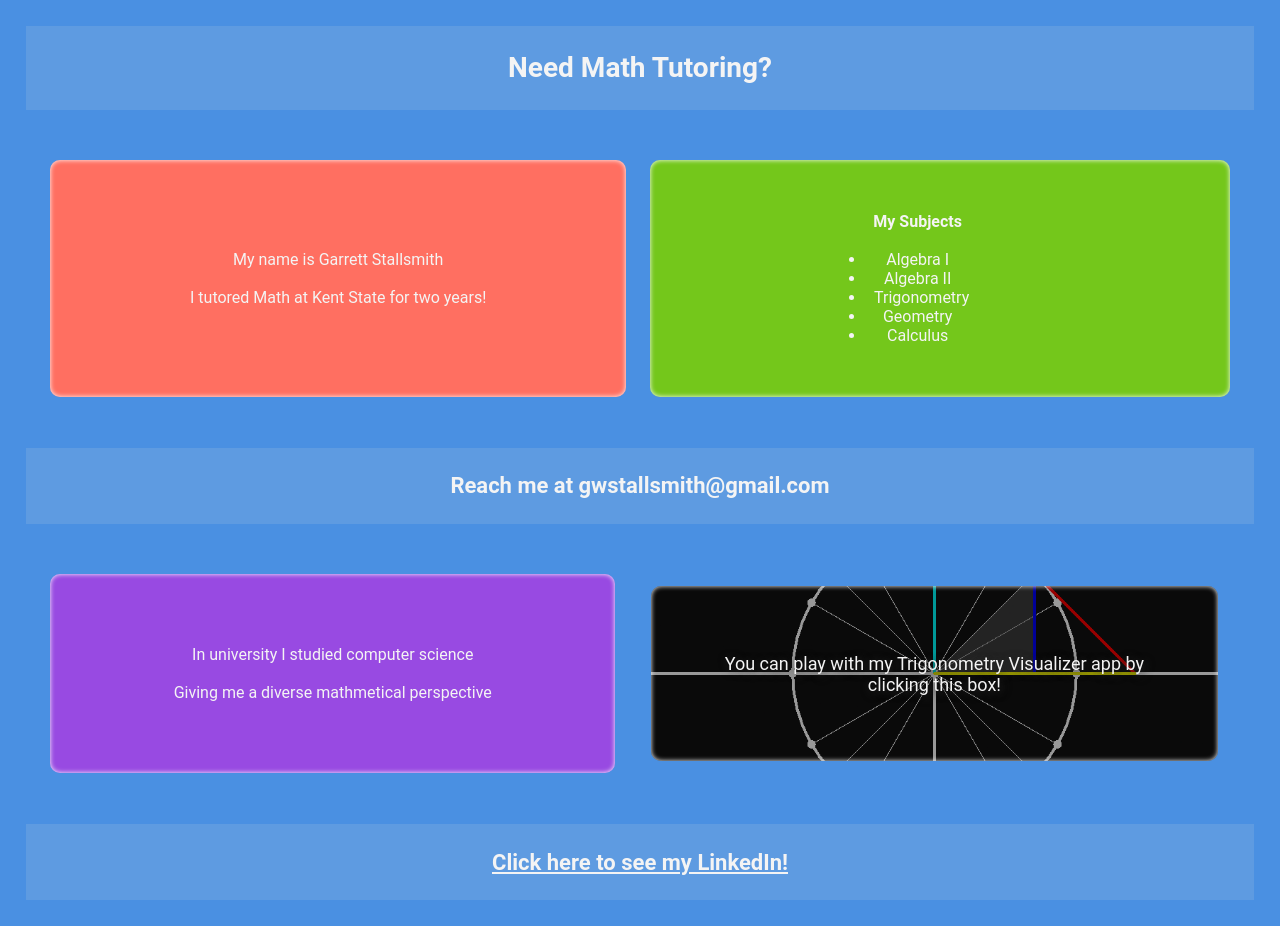
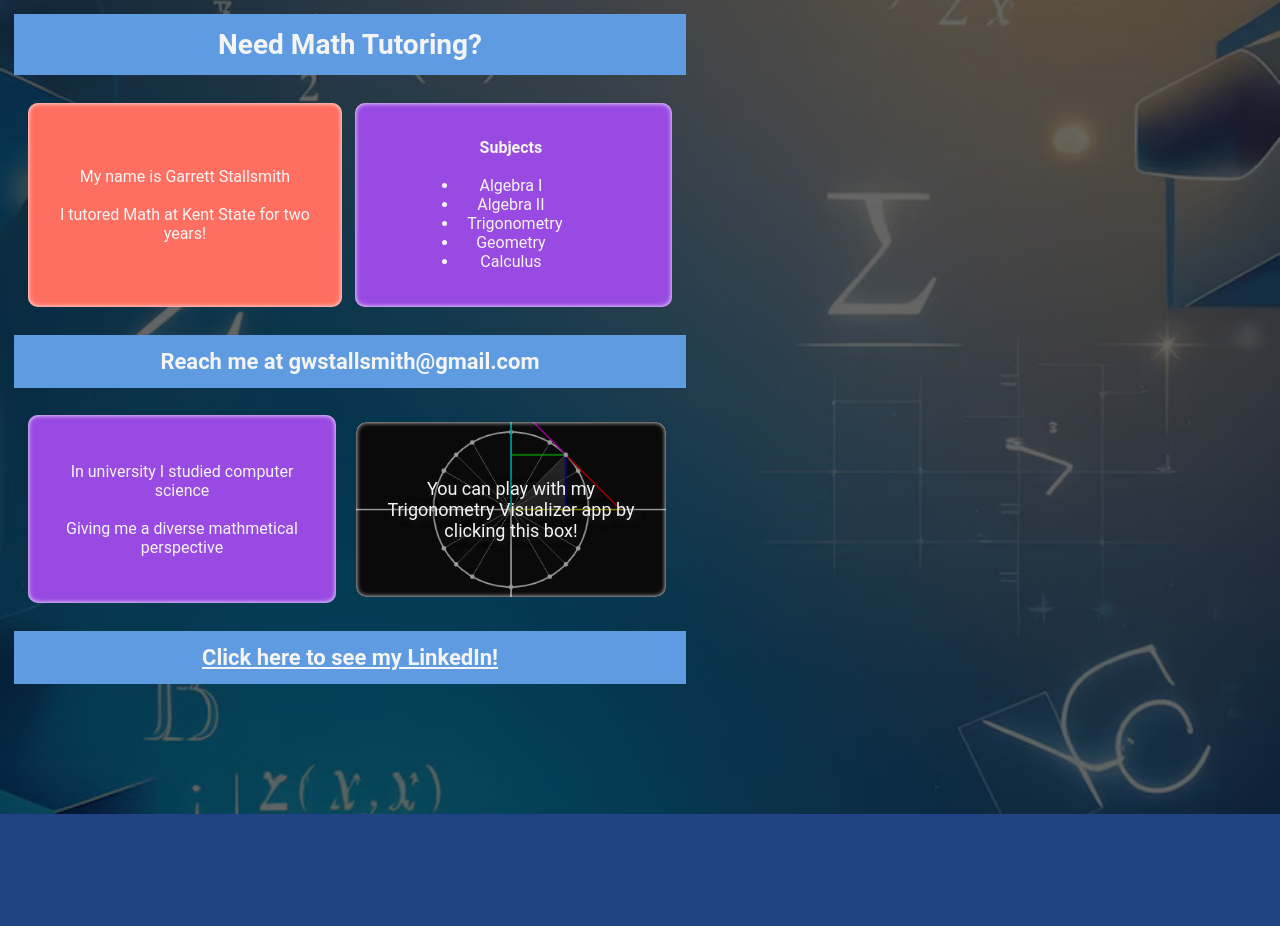
Before and after one commit to gwstallsmith/gwstutoring, a plain HTML site: page index.html in a window 1280 px wide. After the commit the page ends 814 px from the top, so only its background shows below. Drawn offline with Linux system fonts and the light colour scheme.

Commit message:
Added background image.

```diff
--- a/index.html
+++ b/index.html
@@ -29,7 +29,7 @@
         <div class="block" style="padding-right: 10%;">
 
             <ul>
-                <b>My Subjects</b>
+                <b>Subjects</b>
                 <br><br>
                 <li>Algebra I</li>
                 <li>Algebra II</li>
--- a/styles/style.css
+++ b/styles/style.css
@@ -8,6 +8,7 @@
 
 :root {
   --primary-color: #4A90E2;    /* Soft Blue */
+  --background-color: #214283;
   --secondary-color: #74c71b;  /* Fresh Green */
   --accent-color: #5e9be1;     /* Vibrant Yellow */
   --neutral-color: #984ae2;    /* Light Purple */
@@ -17,16 +18,23 @@
 }
 
 body {
-    background-color: var(--primary-color);
-    color: var(--text-color);
+    background-image:url('../assets/formula.png');
+    background-repeat: no-repeat;
     -webkit-background-size: cover;
     -moz-background-size: cover;
     -o-background-size: cover;
     background-size: cover;
     background-position: center;
 
+
+    background-color: var(--background-color);
+    color: var(--text-color);
+
+    max-width: 700px;
     padding:0%;
     margin:0%;
+
+    min-height: 100vh;
 }
 
 footer {
@@ -58,7 +66,7 @@ article {
     margin:1%;
     padding:3%;
     color:var(--text-color);
-    background-color:var(--secondary-color);
+    background-color:var(--neutral-color);
 
     min-height: 175px;
 
```
Also changed, not shown: assets/formula.png (added).
